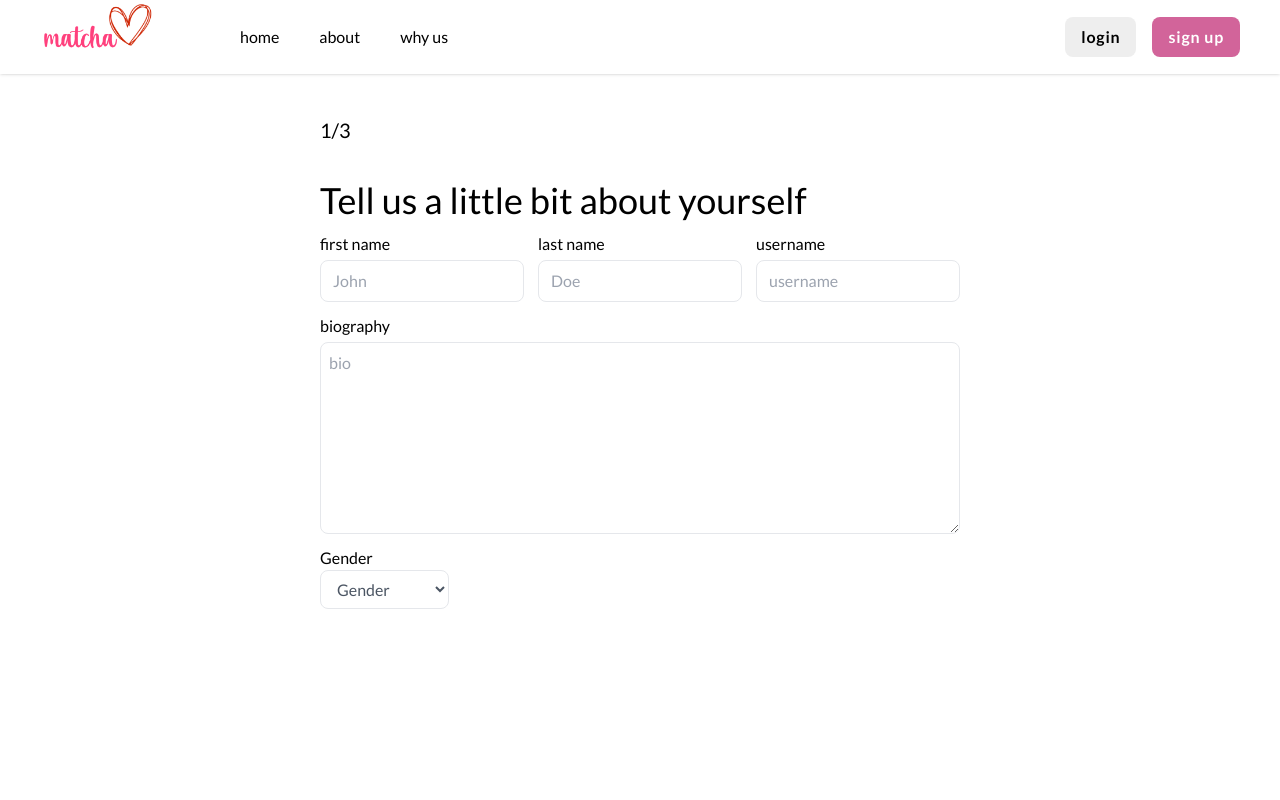
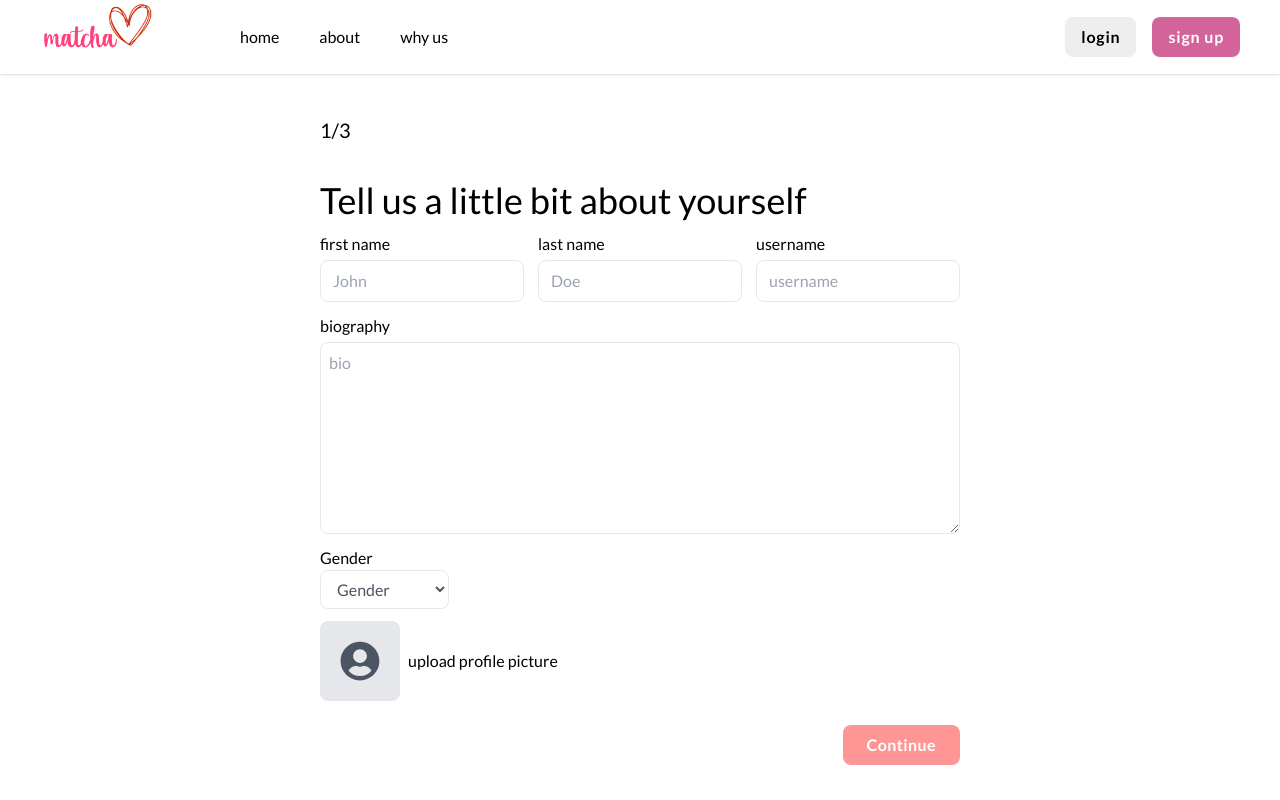
Before and after one commit to Stilram19/matcha, a React (Vite) app: page /complete-info/1 in a window 1280 px wide. Built offline with nearby package versions, Linux system fonts and the light colour scheme; the HTML template or start-up script is replaced by a standard one; a web font is replaced by a local one.

Commit message:
Profile picture

```diff
--- a/src/pages/profile_setup/PersonalInfo.tsx
+++ b/src/pages/profile_setup/PersonalInfo.tsx
@@ -1,3 +1,5 @@
+import { ChangeEvent, useState } from "react";
+import { FaUserCircle } from "react-icons/fa";
 
 type FormFieldProps = {
     id: string;
@@ -21,6 +23,18 @@ const FormField = ({ id, label, placeholder} : FormFieldProps) => {
 
 
 const PersonalInfo = () => {
+    const   [image, setImage] = useState<File>();
+
+
+    const handleInputChange = (event: ChangeEvent<HTMLInputElement>) => {
+        const uploaded_pic = event.target.files && event.target.files[0];
+
+        if (!uploaded_pic)
+            return ;
+        console.log(uploaded_pic);
+        setImage(uploaded_pic);
+    }
+
 
     return (
         <div className="w-full">
@@ -50,6 +64,28 @@ const PersonalInfo = () => {
                         </select>
                     </div>
                 </div>
+
+                <div className="flex gap-2">
+                    <label htmlFor="upload-pic" className="flex items-center gap-2">
+                            <div className="bg-gray-200 h-20 w-20 rounded-lg flex justify-center items-center cursor-pointer">
+                                {!image ?
+                                    <FaUserCircle size={40} className="fill-gray-600" />
+                                :   <img src={URL.createObjectURL(image)} alt="pic" className="object-cover h-full w-full rounded-lg" /> }
+                            </div>
+                                {!image ? "upload profile picture" : image.name}
+                    </label>
+                    <input
+                        id="upload-pic"
+                        type="file"
+                        className="hidden"
+                        onChange={handleInputChange}
+                    />
+                </div>
+            </div>
+            <div className="flex justify-end">
+                <button className="mt-6 px-6 py-2 bg-pastel-pink-100 rounded-lg font-semibold tracking-wide text-white hover:text-black  focus:ring">
+                    Continue
+                </button>
             </div>
         </div>
     )
--- a/src/pages/profile_setup/ProfileSetup.tsx
+++ b/src/pages/profile_setup/ProfileSetup.tsx
@@ -69,7 +69,7 @@ const ImageCards = ({images, handleRemove} : ImageCardsProps) => {
 
 
 export default function ProfileSetup() {
-    const   [images, setImages] = useState<File[]>([])
+    const   [images, setImages] = useState<File[]>([]);
 
 
     const handleUploadChange = (event: ChangeEvent<HTMLInputElement>) => {
```
